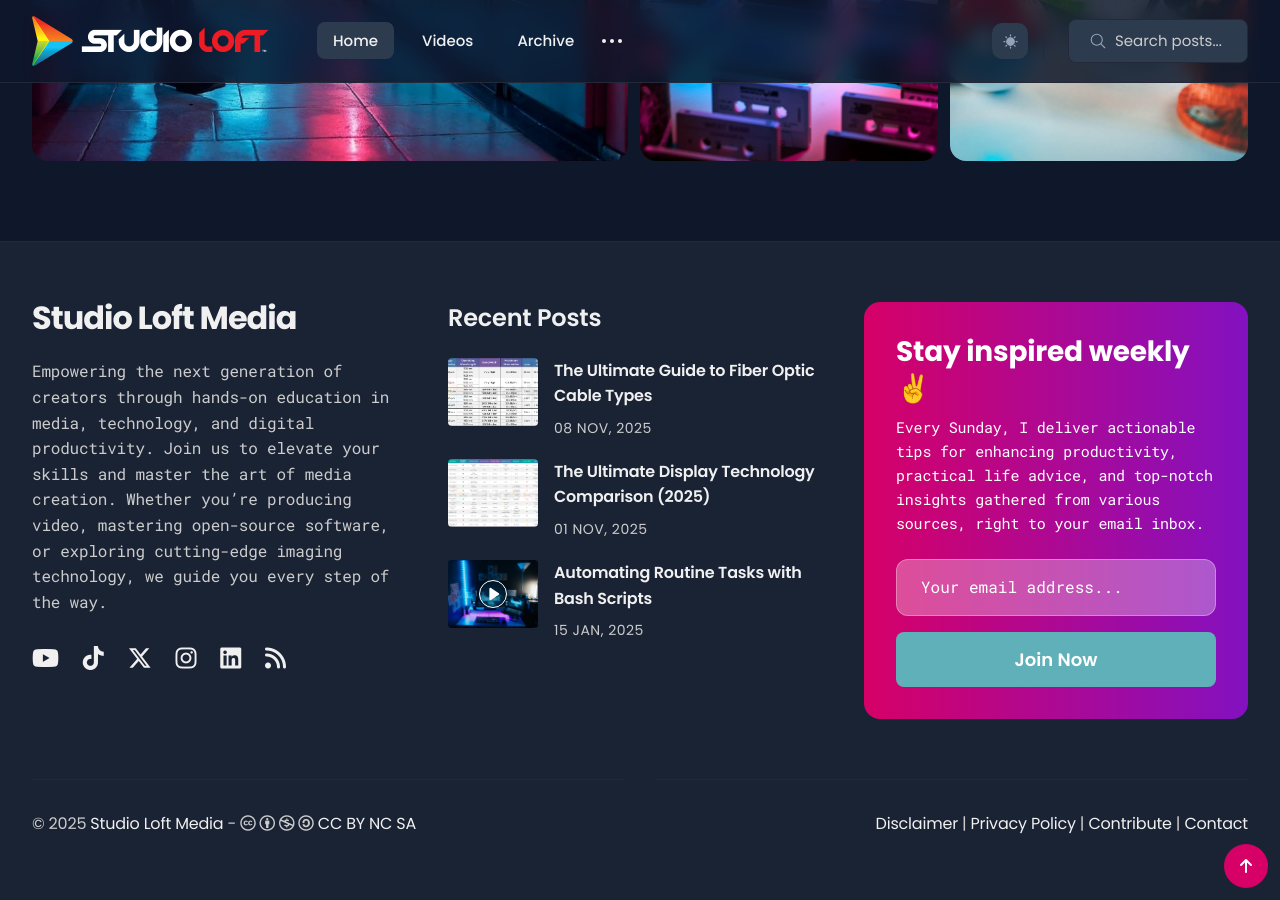
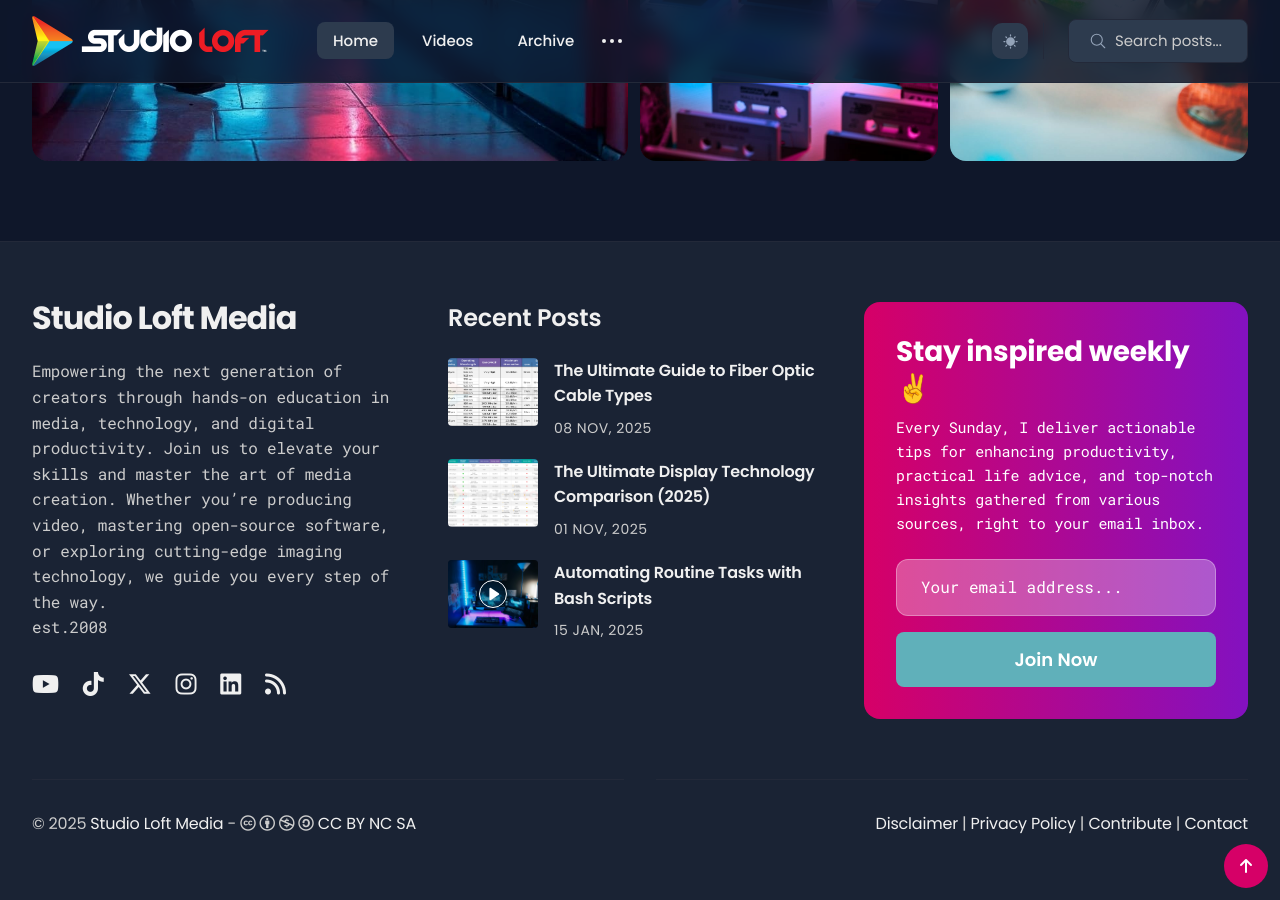
Before and after one commit to studioloft/studioloft.github.io, a Jekyll site: the page built from index.html, in a window 1280 px wide and 900 px high, scrolled down 4123 px. Built offline with Jekyll 4.4.1, drawn with Linux system fonts in a browser that asks for light colours; the list of posts is cut into pages by our own code.

Commit message:
add est to footer

```diff
--- a/_data/settings.yml
+++ b/_data/settings.yml
@@ -147,7 +147,7 @@ mailchimp:
 
 #-------------------------------
 # Footer Settings
-footer_description: Empowering the next generation of creators through hands-on education in media, technology, and digital productivity. Join us to elevate your skills and master the art of media creation. Whether you’re producing video, mastering open-source software, or exploring cutting-edge imaging technology, we guide you every step of the way.
+footer_description: Empowering the next generation of creators through hands-on education in media, technology, and digital productivity. Join us to elevate your skills and master the art of media creation. Whether you’re producing video, mastering open-source software, or exploring cutting-edge imaging technology, we guide you every step of the way.<br>est.2008
 
 
 #-------------------------------
```
